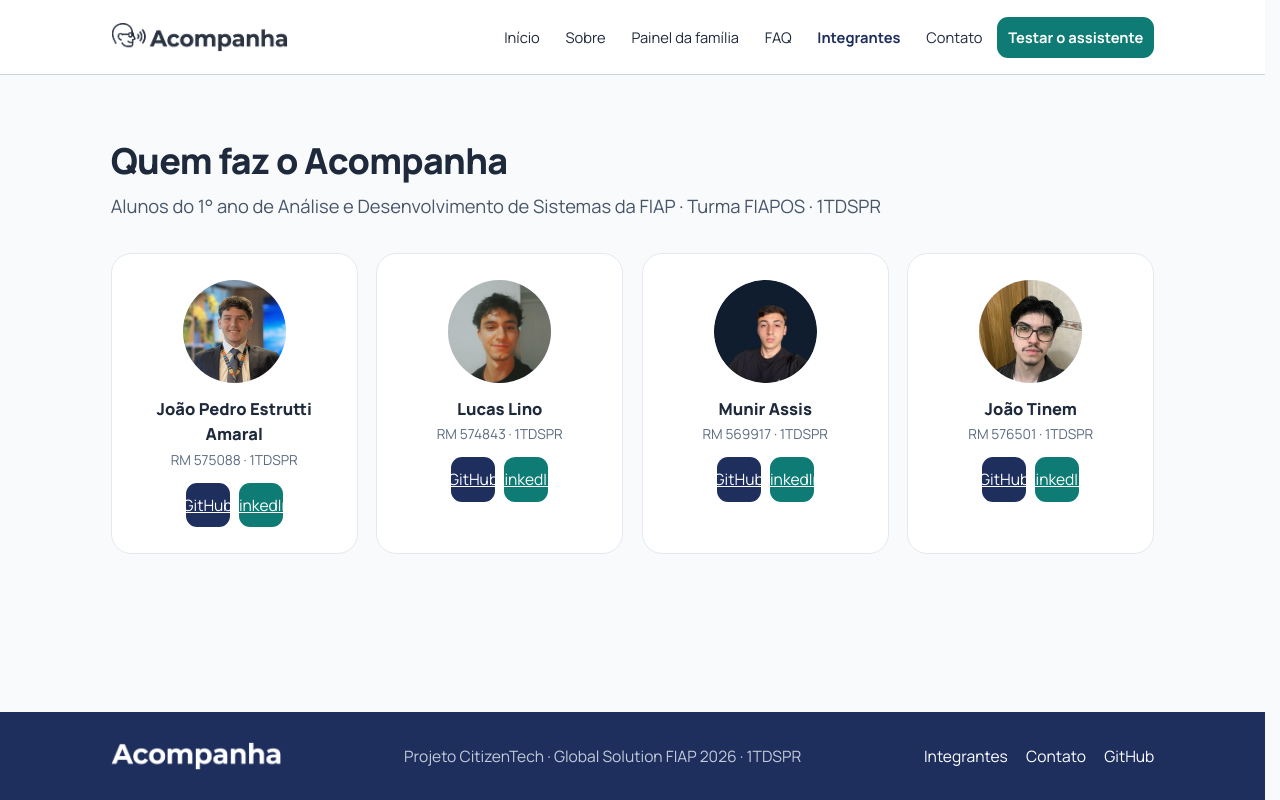
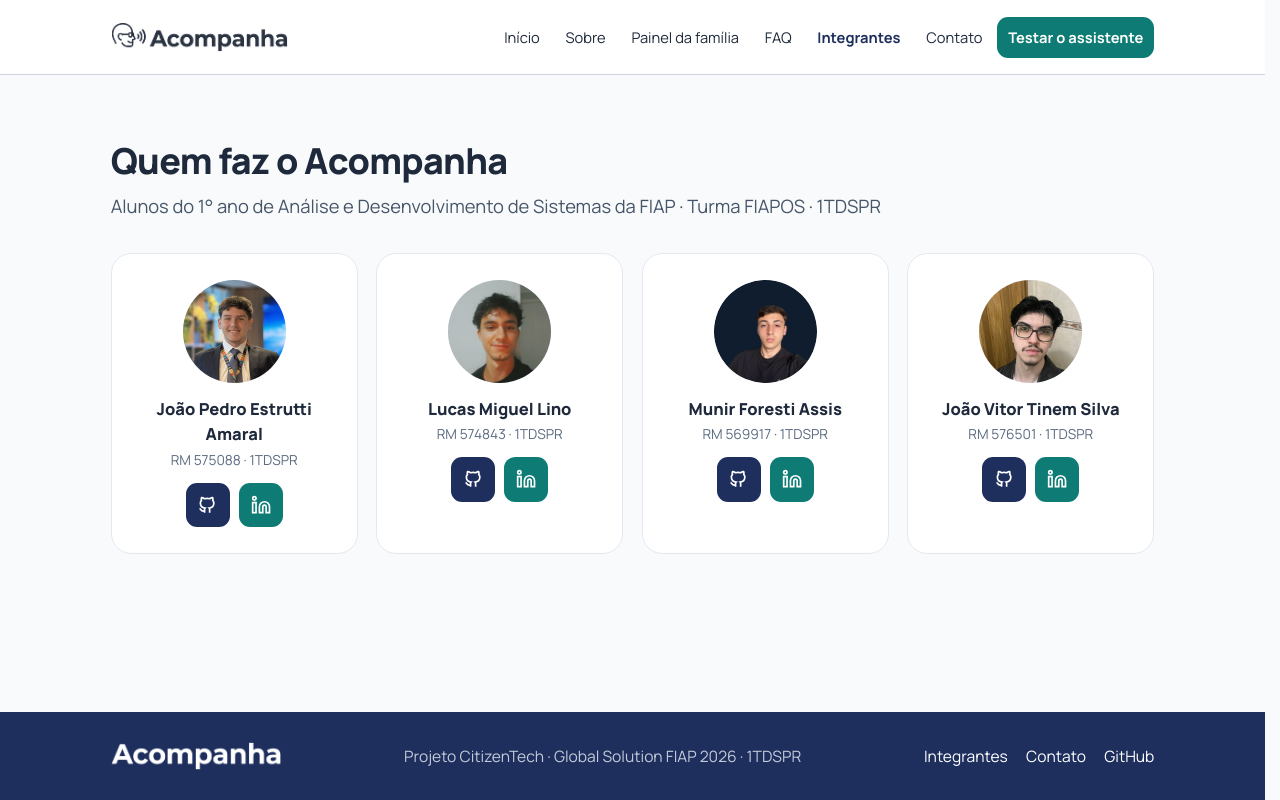
Before and after one commit to linorepos/acompanha-frontend, a plain HTML site: page integrantes.html in a window 1280 px wide. Drawn offline with Linux system fonts and the light colour scheme.

Commit message:
feat: nomes completos e ícones de GitHub e LinkedIn

```diff
--- a/integrantes.html
+++ b/integrantes.html
@@ -18,7 +18,10 @@
              srcset="assets/images/logo-acompanha@1x.png 1x, assets/images/logo-acompanha@2x.png 2x, assets/images/logo-acompanha@3x.png 3x"
              alt="Acompanha — início" width="193" height="32">
       </a>
-      <nav aria-label="Menu principal">
+      <button class="menu-botao" type="button" aria-expanded="false" aria-controls="navegacao" aria-label="Abrir menu">
+        <img src="assets/icons/icone-conectividade.png" alt="" width="74" height="96">
+      </button>
+      <nav class="navegacao" id="navegacao" aria-label="Menu principal">
         <ul class="menu">
           <li><a class="menu__link" href="index.html">Início</a></li>
           <li><a class="menu__link" href="sobre.html">Sobre</a></li>
@@ -47,41 +50,57 @@
             <p class="integrante__rm">RM 575088 · 1TDSPR</p>
           </div>
           <ul class="integrante__links">
-            <li><a class="link-github" href="https://github.com/EstruttiJP" target="_blank" rel="noopener noreferrer">GitHub</a></li>
-            <li><a class="link-linkedin" href="https://www.linkedin.com/in/joao-pedro-estrutti/" target="_blank" rel="noopener noreferrer">LinkedIn</a></li>
+            <li><a class="link-github" href="https://github.com/EstruttiJP" target="_blank" rel="noopener noreferrer" aria-label="GitHub de João Pedro Estrutti Amaral">
+                <svg width="22" height="22" viewBox="0 0 24 24" fill="none" stroke="currentColor" stroke-width="2" aria-hidden="true"><path d="M9 19c-4.3 1.4-4.3-2.5-6-3m12 5v-3.5c0-1 .1-1.4-.5-2 2.8-.3 5.5-1.4 5.5-6a4.6 4.6 0 0 0-1.3-3.2 4.2 4.2 0 0 0-.1-3.2s-1.1-.3-3.5 1.3a12.3 12.3 0 0 0-6.2 0C6.5 2.8 5.4 3.1 5.4 3.1a4.2 4.2 0 0 0-.1 3.2A4.6 4.6 0 0 0 4 9.5c0 4.6 2.7 5.7 5.5 6-.6.6-.6 1.2-.5 2V21"></path></svg>
+              </a></li>
+            <li><a class="link-linkedin" href="https://www.linkedin.com/in/joao-pedro-estrutti/" target="_blank" rel="noopener noreferrer" aria-label="LinkedIn de João Pedro Estrutti Amaral">
+                <svg width="22" height="22" viewBox="0 0 24 24" fill="none" stroke="currentColor" stroke-width="2" aria-hidden="true"><path d="M16 8a6 6 0 0 1 6 6v7h-4v-7a2 2 0 0 0-4 0v7h-4v-7a6 6 0 0 1 6-6z"></path><rect x="2" y="9" width="4" height="12"></rect><circle cx="4" cy="4" r="2"></circle></svg>
+              </a></li>
           </ul>
         </li>
         <li class="integrante">
-          <img class="integrante__foto" src="assets/images/integrantes/lucas-lino.png" alt="Foto de Lucas Lino" width="120" height="120">
+          <img class="integrante__foto" src="assets/images/integrantes/lucas-lino.png" alt="Foto de Lucas Miguel Lino" width="120" height="120">
           <div class="integrante__dados">
-            <h2 class="integrante__nome">Lucas Lino</h2>
+            <h2 class="integrante__nome">Lucas Miguel Lino</h2>
             <p class="integrante__rm">RM 574843 · 1TDSPR</p>
           </div>
           <ul class="integrante__links">
-            <li><a class="link-github" href="https://github.com/linorepos" target="_blank" rel="noopener noreferrer">GitHub</a></li>
-            <li><a class="link-linkedin" href="https://www.linkedin.com/in/lucas230lino" target="_blank" rel="noopener noreferrer">LinkedIn</a></li>
+            <li><a class="link-github" href="https://github.com/linorepos" target="_blank" rel="noopener noreferrer" aria-label="GitHub de Lucas Miguel Lino">
+                <svg width="22" height="22" viewBox="0 0 24 24" fill="none" stroke="currentColor" stroke-width="2" aria-hidden="true"><path d="M9 19c-4.3 1.4-4.3-2.5-6-3m12 5v-3.5c0-1 .1-1.4-.5-2 2.8-.3 5.5-1.4 5.5-6a4.6 4.6 0 0 0-1.3-3.2 4.2 4.2 0 0 0-.1-3.2s-1.1-.3-3.5 1.3a12.3 12.3 0 0 0-6.2 0C6.5 2.8 5.4 3.1 5.4 3.1a4.2 4.2 0 0 0-.1 3.2A4.6 4.6 0 0 0 4 9.5c0 4.6 2.7 5.7 5.5 6-.6.6-.6 1.2-.5 2V21"></path></svg>
+              </a></li>
+            <li><a class="link-linkedin" href="https://www.linkedin.com/in/lucas230lino" target="_blank" rel="noopener noreferrer" aria-label="LinkedIn de Lucas Miguel Lino">
+                <svg width="22" height="22" viewBox="0 0 24 24" fill="none" stroke="currentColor" stroke-width="2" aria-hidden="true"><path d="M16 8a6 6 0 0 1 6 6v7h-4v-7a2 2 0 0 0-4 0v7h-4v-7a6 6 0 0 1 6-6z"></path><rect x="2" y="9" width="4" height="12"></rect><circle cx="4" cy="4" r="2"></circle></svg>
+              </a></li>
           </ul>
         </li>
         <li class="integrante">
-          <img class="integrante__foto" src="assets/images/integrantes/munir.jpeg" alt="Foto de Munir Assis" width="120" height="120">
+          <img class="integrante__foto" src="assets/images/integrantes/munir.jpeg" alt="Foto de Munir Foresti Assis" width="120" height="120">
           <div class="integrante__dados">
-            <h2 class="integrante__nome">Munir Assis</h2>
+            <h2 class="integrante__nome">Munir Foresti Assis</h2>
             <p class="integrante__rm">RM 569917 · 1TDSPR</p>
           </div>
           <ul class="integrante__links">
-            <li><a class="link-github" href="https://github.com/MunirAssis" target="_blank" rel="noopener noreferrer">GitHub</a></li>
-            <li><a class="link-linkedin" href="https://www.linkedin.com/in/munir-f-assis" target="_blank" rel="noopener noreferrer">LinkedIn</a></li>
+            <li><a class="link-github" href="https://github.com/MunirAssis" target="_blank" rel="noopener noreferrer" aria-label="GitHub de Munir Foresti Assis">
+                <svg width="22" height="22" viewBox="0 0 24 24" fill="none" stroke="currentColor" stroke-width="2" aria-hidden="true"><path d="M9 19c-4.3 1.4-4.3-2.5-6-3m12 5v-3.5c0-1 .1-1.4-.5-2 2.8-.3 5.5-1.4 5.5-6a4.6 4.6 0 0 0-1.3-3.2 4.2 4.2 0 0 0-.1-3.2s-1.1-.3-3.5 1.3a12.3 12.3 0 0 0-6.2 0C6.5 2.8 5.4 3.1 5.4 3.1a4.2 4.2 0 0 0-.1 3.2A4.6 4.6 0 0 0 4 9.5c0 4.6 2.7 5.7 5.5 6-.6.6-.6 1.2-.5 2V21"></path></svg>
+              </a></li>
+            <li><a class="link-linkedin" href="https://www.linkedin.com/in/munir-f-assis" target="_blank" rel="noopener noreferrer" aria-label="LinkedIn de Munir Foresti Assis">
+                <svg width="22" height="22" viewBox="0 0 24 24" fill="none" stroke="currentColor" stroke-width="2" aria-hidden="true"><path d="M16 8a6 6 0 0 1 6 6v7h-4v-7a2 2 0 0 0-4 0v7h-4v-7a6 6 0 0 1 6-6z"></path><rect x="2" y="9" width="4" height="12"></rect><circle cx="4" cy="4" r="2"></circle></svg>
+              </a></li>
           </ul>
         </li>
         <li class="integrante">
-          <img class="integrante__foto" src="assets/images/integrantes/joao-tinem.jpeg" alt="Foto de João Tinem" width="120" height="120">
+          <img class="integrante__foto" src="assets/images/integrantes/joao-tinem.jpeg" alt="Foto de João Vitor Tinem Silva" width="120" height="120">
           <div class="integrante__dados">
-            <h2 class="integrante__nome">João Tinem</h2>
+            <h2 class="integrante__nome">João Vitor Tinem Silva</h2>
             <p class="integrante__rm">RM 576501 · 1TDSPR</p>
           </div>
           <ul class="integrante__links">
-            <li><a class="link-github" href="https://github.com/JoaoVitorTinem" target="_blank" rel="noopener noreferrer">GitHub</a></li>
-            <li><a class="link-linkedin" href="https://www.linkedin.com/in/jo%C3%A3o-vitor-tinem-35bbb4442" target="_blank" rel="noopener noreferrer">LinkedIn</a></li>
+            <li><a class="link-github" href="https://github.com/JoaoVitorTinem" target="_blank" rel="noopener noreferrer" aria-label="GitHub de João Vitor Tinem Silva">
+                <svg width="22" height="22" viewBox="0 0 24 24" fill="none" stroke="currentColor" stroke-width="2" aria-hidden="true"><path d="M9 19c-4.3 1.4-4.3-2.5-6-3m12 5v-3.5c0-1 .1-1.4-.5-2 2.8-.3 5.5-1.4 5.5-6a4.6 4.6 0 0 0-1.3-3.2 4.2 4.2 0 0 0-.1-3.2s-1.1-.3-3.5 1.3a12.3 12.3 0 0 0-6.2 0C6.5 2.8 5.4 3.1 5.4 3.1a4.2 4.2 0 0 0-.1 3.2A4.6 4.6 0 0 0 4 9.5c0 4.6 2.7 5.7 5.5 6-.6.6-.6 1.2-.5 2V21"></path></svg>
+              </a></li>
+            <li><a class="link-linkedin" href="https://www.linkedin.com/in/jo%C3%A3o-vitor-tinem-35bbb4442" target="_blank" rel="noopener noreferrer" aria-label="LinkedIn de João Vitor Tinem Silva">
+                <svg width="22" height="22" viewBox="0 0 24 24" fill="none" stroke="currentColor" stroke-width="2" aria-hidden="true"><path d="M16 8a6 6 0 0 1 6 6v7h-4v-7a2 2 0 0 0-4 0v7h-4v-7a6 6 0 0 1 6-6z"></path><rect x="2" y="9" width="4" height="12"></rect><circle cx="4" cy="4" r="2"></circle></svg>
+              </a></li>
           </ul>
         </li>
       </ul>
@@ -100,6 +119,6 @@
     </div>
   </footer>
 
-  <script src="js/script.js"></script>
+  <script src="js/menu.js"></script>
 </body>
 </html>
```
